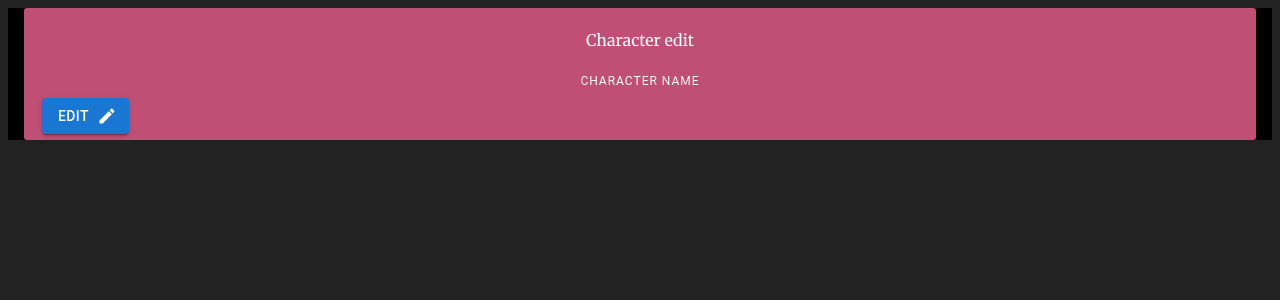
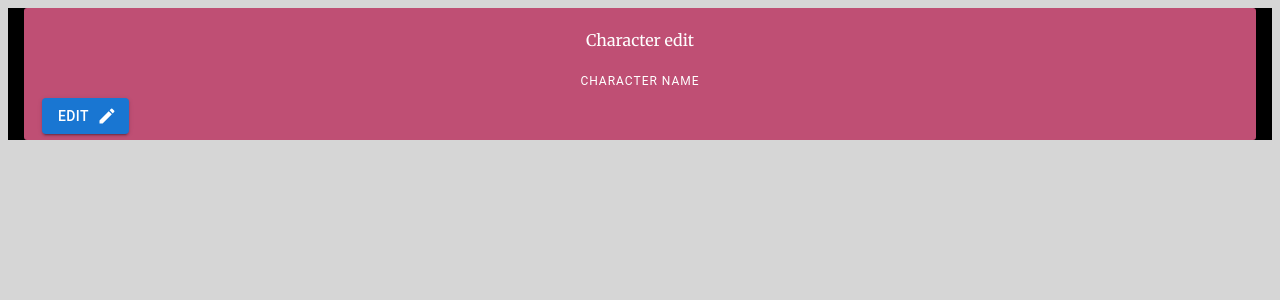
Before and after one commit to AkiKurvinen/create-app, a React (Create React App) app: page / in a window 1280 px wide. Shown: the top 300 px of the page. Built offline with nearby package versions, Linux system fonts and the light colour scheme.

Commit message:
add light dark to css

```diff
--- a/src/index.css
+++ b/src/index.css
@@ -1,10 +1,14 @@
 @import url('https://fonts.googleapis.com/css2?family=Merriweather:ital,wght@0,300;0,400;0,700;0,900;1,300;1,400;1,700;1,900&display=swap');
+
+:root {
+  color-scheme: light dark;
+}
 
 body {
   font-family: "Merriweather", serif;
   font-weight: 400;
   font-style: normal;
-  background-color: #222;
+  background-color: light-dark(#d6d6d6, #222);
 }
 
 code {
```
